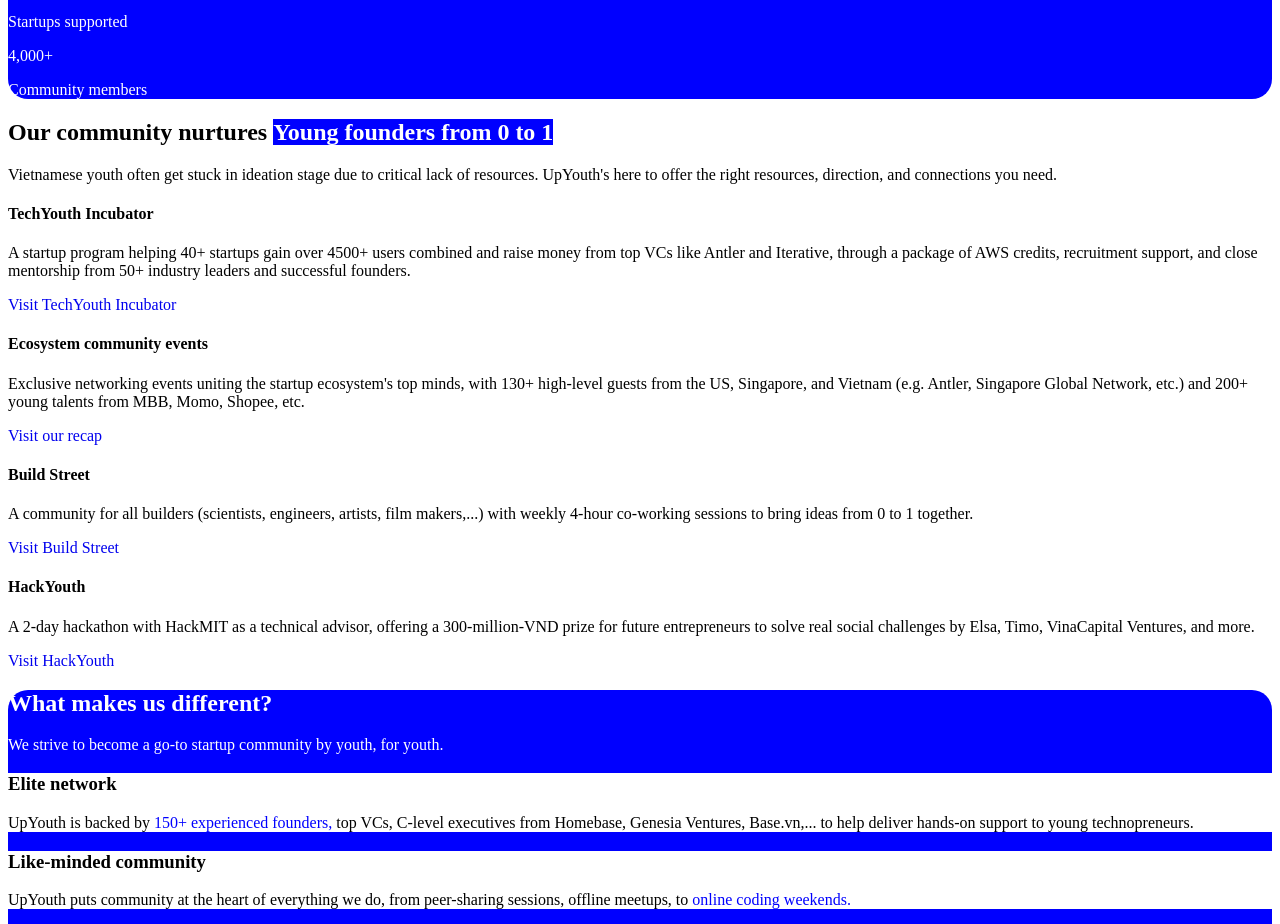
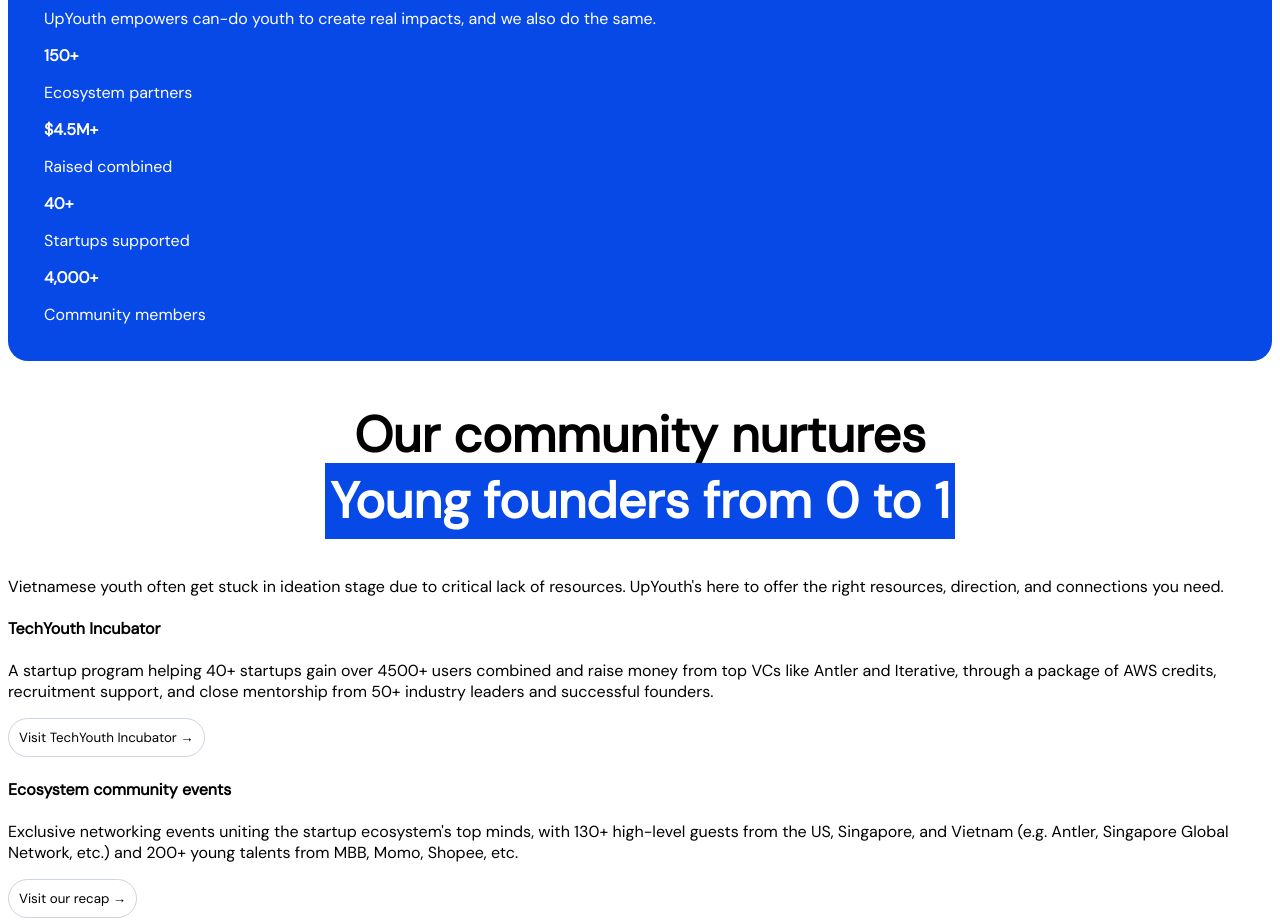
Before and after one commit to ngochan-ngo/UpYouth-Assignment, a plain HTML site: page index.html in a window 1280 px wide. Shown: the part 503-1427 px from the top of the page. Drawn offline with Linux system fonts and the light colour scheme.

Commit message:
basic styling

```diff
--- a/index.html
+++ b/index.html
@@ -5,6 +5,8 @@
     <meta name="viewport" content="width=device-width, initial-scale=1.0">
     <title>UpYouth - Tech Startup Ecosystem</title>
     <link rel="stylesheet" href="styles.css">
+    <link rel="stylesheet"
+    href="https://fonts.googleapis.com/css?family=DM+Sans">
 </head>
 <body>
     <header>
@@ -12,12 +14,12 @@
             <a href="https://www.upyouth.org/"><img src="photos/logo.png"></a>
             <a href="https://www.upyouth.org/">Homepage</a>
             <a href="https://www.upyouth.org/team">Our Team</a>
-            <a href="https://tally.so/r/mZzXpo"><button>Join us now!</button></a>
+            <a href="https://tally.so/r/mZzXpo"><button id="join-us-button">Join us now!</button></a>
         </nav>
-        <h1>Do like a <span class="blue-background-text">Real founder</span></h1>
+        <h1>Do like a <br><span class="blue-background-text">Real founder</span></h1>
         <p> We are a youth-focused tech startup ecosystem providing the best resources for Vietnamese entrepreneurs to found REAL ventures. </p>
-        <a href="https://drive.google.com/drive/folders/1fRVEc1knH6641i1rQxsi58IJ3TL7VWPI"><button>Read our Ecosystem Reports</button></a>
-        <a href="#our-numbers-speak"><button>Discover more</button></a>
+        <a href="https://drive.google.com/drive/folders/1fRVEc1knH6641i1rQxsi58IJ3TL7VWPI"><button id="blue-button">Read our Ecosystem Reports</button></a>
+        <a href="#our-numbers-speak"><button class="white-button">Discover more &rarr;</button></a>
         <!-- <img src="photos/arc1.png"> -->
 
     </header>
@@ -27,49 +29,49 @@
             <h2>Our numbers speak</h2>
             <p> UpYouth empowers can-do youth to create real impacts, and we also do the same. </p>
             <div>
-                <p>150+</p>
+                <p class="numbers">150+</p>
                 <p>Ecosystem partners</p>
             </div>
             <div>
-                <p>$4.5M+</p>
+                <p class="numbers">$4.5M+</p>
                 <p>Raised combined</p>
             </div>
             <div>
-                <p>40+</p>
+                <p class="numbers">40+</p>
                 <p>Startups supported</p>
             </div>
             <div>
-                <p>4,000+</p>
+                <p class="numbers">4,000+</p>
                 <p>Community members</p>
             </div>
 
         </section>
         <section id="nutures-young-founders">
-            <h2>Our community nurtures <span class="blue-background-text">Young founders from 0 to 1</span></h2>
+            <h2>Our community nurtures<br><span class="blue-background-text">Young founders from 0 to 1</span></h2>
             <p> Vietnamese youth often get stuck in ideation stage due to critical lack of resources. UpYouth's here to offer the right resources, direction, and connections you need. </p>
             <div id="techyouth-incubator">
                 <!-- <img src="" alt=""> -->
                 <h4>TechYouth Incubator</h4>
                 <p>A startup program helping 40+ startups gain over 4500+ users combined and raise money from top VCs like Antler and Iterative, through a package of AWS credits, recruitment support, and close mentorship from 50+ industry leaders and successful founders.</p>
-                <a href="https://docs.google.com/presentation/d/1aT6MXV_LUXPcURcq6Bmm5YOUD2lHDElhQO5wqqd34kw/edit">Visit TechYouth Incubator</a>
+                <a href="https://docs.google.com/presentation/d/1aT6MXV_LUXPcURcq6Bmm5YOUD2lHDElhQO5wqqd34kw/edit"><button class="white-button">Visit TechYouth Incubator &rarr;</button></a>
             </div>
             <div id="ecosystem-community-events ">
                 <!-- <img src="" alt=""> -->
                 <h4>Ecosystem community events</h4>
                 <p>Exclusive networking events uniting the startup ecosystem's top minds, with 130+ high-level guests from the US, Singapore, and Vietnam (e.g. Antler, Singapore Global Network, etc.) and 200+ young talents from MBB, Momo, Shopee, etc.</p>
-                <a href="https://www.facebook.com/upyouth.org/posts/pfbid0RacN8D7Umgraz6ruijf6HTh62uBPkr1fA1r5gBp83TsBvHCogCZhURMYZst2cvYql?rdid=XXOOCOYFSu0ToKjN">Visit our recap</a>
+                <a href="https://www.facebook.com/upyouth.org/posts/pfbid0RacN8D7Umgraz6ruijf6HTh62uBPkr1fA1r5gBp83TsBvHCogCZhURMYZst2cvYql?rdid=XXOOCOYFSu0ToKjN"><button class="white-button">Visit our recap &rarr;</button></a>
             </div>
             <div id="build-street">
                 <!-- <img src="" alt=""> -->
                 <h4>Build Street</h4>
                 <p>A community for all builders (scientists, engineers, artists, film makers,...) with weekly 4-hour co-working sessions to bring ideas from 0 to 1 together.</p>
-                <a href="https://www.buildstreet.xyz/">Visit Build Street</a>
+                <a href="https://www.buildstreet.xyz/"><button class="white-button">Visit Build Street &rarr;</button></a>
             </div>
             <div id="hackyouth">
                 <!-- <img src="" alt=""> -->
                 <h4>HackYouth</h4>
                 <p>A 2-day hackathon with HackMIT as a technical advisor, offering a 300-million-VND prize for future entrepreneurs to solve real social challenges by Elsa, Timo, VinaCapital Ventures, and more.</p>
-                <a href="https://docs.google.com/presentation/d/1U0l-ruKMciXCLRuP999u4-FP8kaBk3wUSKzMyw9zxwI/edit">Visit HackYouth</a>
+                <a href="https://docs.google.com/presentation/d/1U0l-ruKMciXCLRuP999u4-FP8kaBk3wUSKzMyw9zxwI/edit"><button class="white-button">Visit HackYouth &rarr;</button></a>
             </div>
 
         </section>
@@ -95,7 +97,7 @@
 
         </section>
         <section id="we-partnered-with-the-best">
-            <h2>We partnered with the best <span class="blue-background-text">to create the best</span></h2>
+            <h2>We partnered with the best<br> <span class="blue-background-text">to create the best</span></h2>
             <p> Our elite partners in startup ecosystems help you build real ventures and grow them far beyond.</p>
             <!-- image slider -->
             <!-- <img src="" alt=""> -->
@@ -105,7 +107,7 @@
             <p>UpYouth is closely supported by high-level advisors, serial entrepreneurs, and seasoned investors.</p>
         </section>
         <section id="upyouthians">
-            <h2>UpYouthians come from ALL <span class="blue-background-text"> parts of startup ecosystem</span></h2>
+            <h2>UpYouthians come from ALL<br><span class="blue-background-text"> parts of startup ecosystem</span></h2>
             <p> Our leadership, members, and alumni work in VCs and startups, just like you. We're young, closely connected, and understand young founders.</p>
             <div class="upyouthians">
                 <div id="we-live-in">
@@ -123,7 +125,7 @@
             <h2> UpYouth is proud to spread entrepreneurial mindset </h2>
             <p>Read our stories in Vietnamese news, and stay tuned for our global impacts.</p>
         </section>
-        <section>
+        <section id="further-inquiries">
             <h2>Further Inquiries?<br><a href="https://www.linkedin.com/company/upyouth/">Text us up at <span class="blue-background-text">UpYouth LinkedIn</span></a></h2>
         </section>
     </main>
--- a/styles.css
+++ b/styles.css
@@ -1,22 +1,38 @@
+* {
+    font-family: "DM Sans", san-serif;
+  }
+
   span {
       color: blue;
   }
 
+  .numbers {
+  /*   font-size: 10rem; */
+    font-weight: bold;
+  }
+
   .blue-background-text {
-    background-color: blue;
+      background-color: #0749E6;
       color: white;
       font-weight: 800;
+      padding: 5px;
   }
 
   .blue-background-div {
       border-radius: 20px;
-    background-color: blue;
+      background-color: #0749E6;
       color: white;
+      padding: 40px 36px 20px;
   }
 
   .white-background-div {
       background-color: white;
       color: black;
+      border-radius: 10px;
+  /*     width: 500px; */
+      display: inline-block;
+      margin: 10px;
+      padding: 10px;
   }
 
   .white-background-div h2 {
@@ -31,3 +47,54 @@ a:visited {
       text-decoration: none;
       color: black;
   }
+
+
+
+  /* make a class="button" with common button properties such as padding, font-weight, border, border-radius */
+  button {
+    padding: 10px;
+  /*   font-weight: 600; */
+    border-radius: 50px;
+    border: 1px solid #CBD5E1;
+  }
+
+  #blue-button {
+    background-color: #0749E6;
+    color: #FFF;
+  }
+
+  #blue-button:hover {
+    background-color: blue;
+  }
+
+
+  .white-button {
+    background-color: #FFF;
+    color: #000;
+  }
+
+  .white-button:hover {
+    background-color: #0749E6;
+    color: #FFF;
+    transition: 1.5s;
+  }
+
+  #join-us-button {
+    background-color: #0749E6;
+    color: #FFF;
+  }
+
+  #join-us-button:hover {
+    width: 120px;
+    height: 50px;
+  }
+
+  h2 {
+    text-align: center;
+    font-size: 50px;
+  }
+
+  #further-inquiries {
+    height: 400px;
+    padding-top: 200px;
+  }
```
Lines whose indentation alone changed are shown as unchanged.
